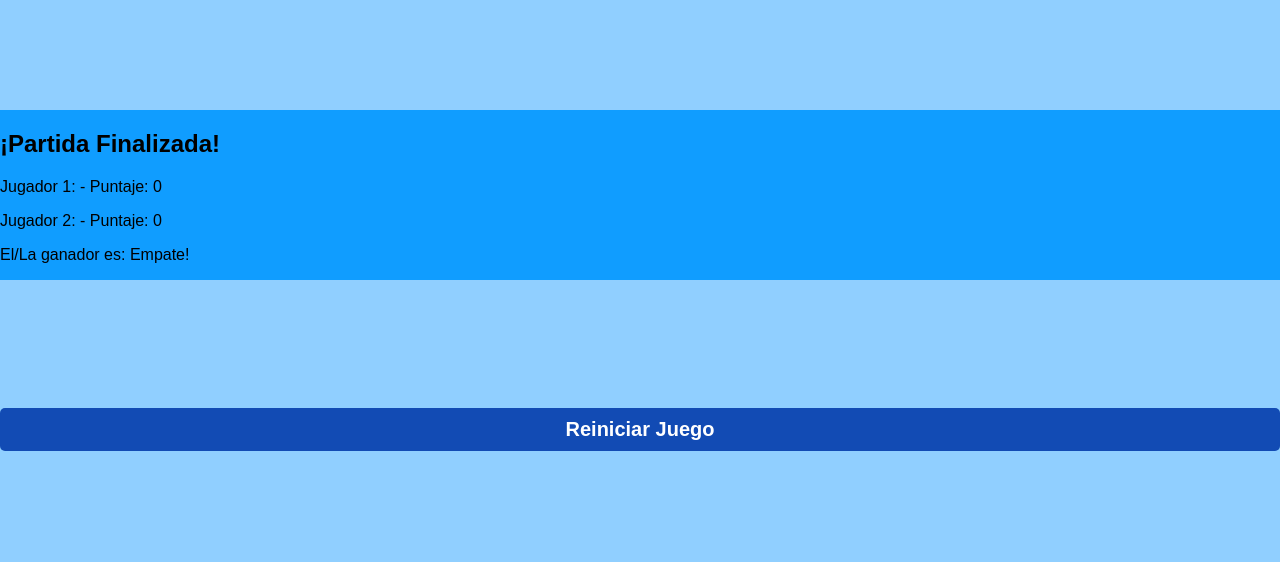
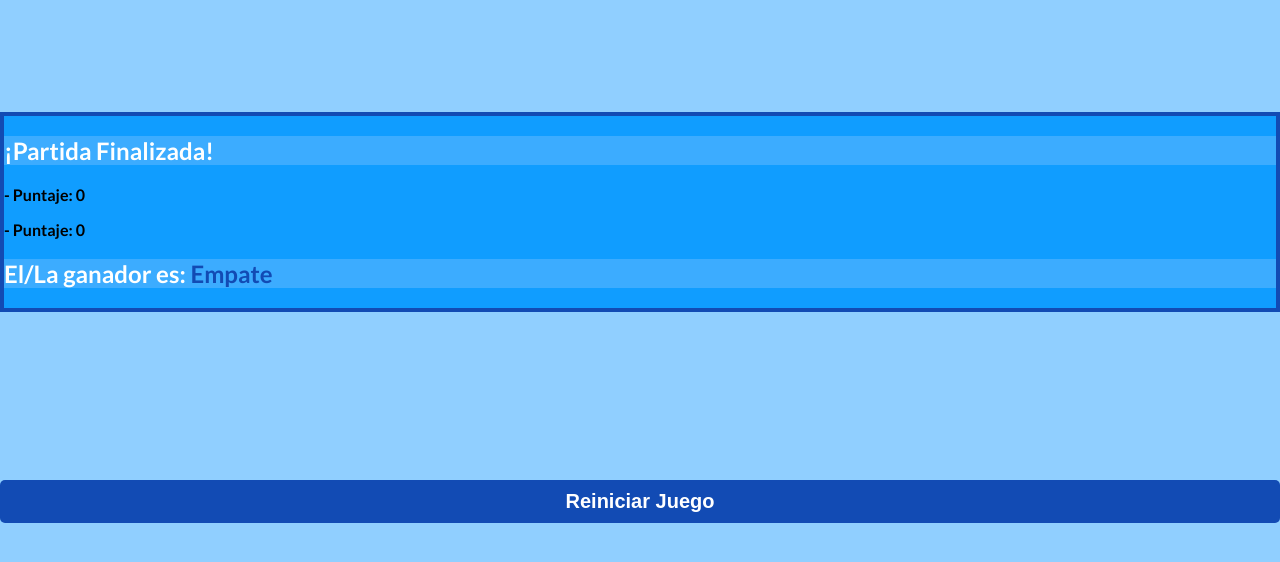
Before and after one commit to SantiagoVidela933/RummyCounterApp, a React (Vite) app: page /scorepage in a window 1280 px wide. Shown: the top 562 px of the page. Built offline with nearby package versions, Linux system fonts and the light colour scheme.

Commit message:
Cambios de Estilos 24-06

```diff
--- a/index.html
+++ b/index.html
@@ -4,6 +4,9 @@
     <meta charset="UTF-8" />
     <meta name="viewport" content="width=device-width, initial-scale=1.0" />
     <title>RummyCounterApp</title>
+    <link rel="preconnect" href="https://fonts.googleapis.com">
+    <link rel="preconnect" href="https://fonts.gstatic.com" crossorigin>
+    <link href="https://fonts.googleapis.com/css2?family=Lato:wght@300;700;900&display=swap" rel="stylesheet">
   </head>
   <body>
     <div id="root"></div>
--- a/src/components/Score/ScorePage.css
+++ b/src/components/Score/ScorePage.css
@@ -1,4 +1,3 @@
-
 .ScorePage{
   display: flex;
   background-color: var(--blue-200);
@@ -17,6 +16,17 @@
 
 .ScorePage_popup{
   background-color: var(--blue-500);
+  border: 4px solid var(--blue-900);
+  margin-bottom: 5vh;
+}
+.ScorePage_popUp_title{
+  background-color: var(--blue-400);
+  color: #fff;
+  width: 100%;
+}
+.ScorePage_popUp_title-h2 span{
+  color: var(--blue-900);
+  font-weight: bold;
 }
 
 @media (max-width: 768px) {
@@ -30,19 +40,20 @@
     .ScorePage_popup {
       background-color: #ffffff;
       border-radius: 8px;
-      padding: 20px;
       text-align: center;
       box-shadow: 0px 2px 4px rgba(0, 0, 0, 0.1);
     }
 
     .ScorePage_popup h2 {
       font-size: 20px;
-      margin-bottom: 10px;
+      padding: 20px;
+      /* margin-bottom: 10px; */
     }
 
     .ScorePage_popup p {
-      font-size: 16px;
+      font-size: 20px;
       margin-bottom: 8px;
+      padding: 20px 40px;
     }
 
     .ScorePage_popup p:last-child {
--- a/src/components/Score/ScorePage.jsx
+++ b/src/components/Score/ScorePage.jsx
@@ -35,10 +35,14 @@ export const ScorePage = () => {
         <h1 className="ScorePage_title-h1">RummyCounterApp</h1>
       </div>
       <div className="ScorePage_popup">
-        <h2>¡Partida Finalizada!</h2>
-        <p>Jugador 1: {player1Name} - Puntaje: {player1Score}</p>
-        <p>Jugador 2: {player2Name} - Puntaje: {player2Score}</p>
-        <p>El/La ganador es: {winner}!</p>
+        <div className="ScorePage_popUp_title">
+          <h2 className='ScorePage_popUp_title-h2' >¡Partida Finalizada!</h2>
+        </div>
+        <p><b>{player1Name} - Puntaje: {player1Score}</b></p>
+        <p><b>{player2Name} - Puntaje: {player2Score}</b></p>
+        <div className='ScorePage_popUp_title'>
+          <h2 className='ScorePage_popUp_title-h2' >El/La ganador es: <span>{winner}</span></h2>
+        </div>
       </div>
       <button className="ScorePage_restart-button" onClick={handleRestart}>
         Reiniciar Juego
--- a/src/styles/RummyCounterApp.css
+++ b/src/styles/RummyCounterApp.css
@@ -17,7 +17,7 @@
 
 body, html{
     box-sizing: border-box;
-    font-family: Arial, sans-serif;
+    font-family: 'Lato', sans-serif;
     margin: 0;
     padding: 0;
     overflow: hidden;
```
